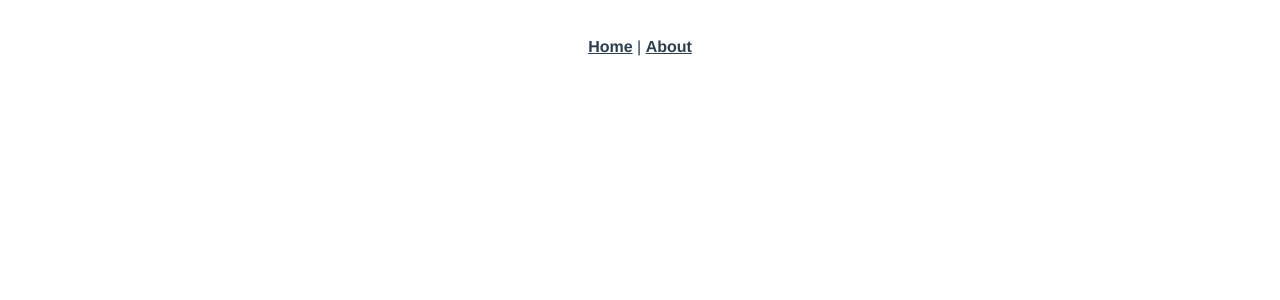
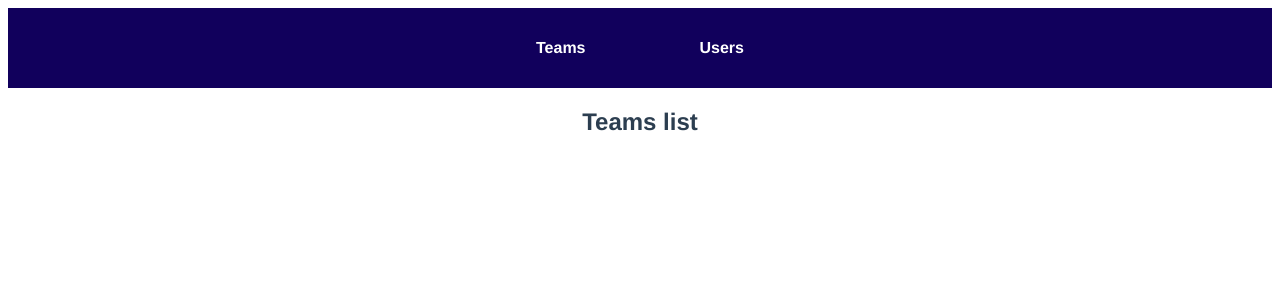
Before and after one commit to mrOtoM/Vue-aplikacia-1, a Vue app: page /teams in a window 1280 px wide. Before the commit this address had no page. Shown: the top 300 px of the page. Built offline with nearby package versions, Linux system fonts and the light colour scheme.

Commit message:
Pridanie troch komponentov

```diff
--- a/src/App.vue
+++ b/src/App.vue
@@ -1,10 +1,18 @@
 <template>
-  <nav>
-    <router-link to="/">Home</router-link> |
-    <router-link to="/about">About</router-link>
-  </nav>
-  <router-view/>
+  <the-navigation></the-navigation>
+  <main>
+    <router-view></router-view>
+  </main>
 </template>
+
+<script>
+import TheNavigation from './components/nav/TheNavigation.vue';
+export default {
+  components: {
+    TheNavigation,
+  },
+};
+</script>
 
 <style>
 #app {
@@ -15,16 +23,8 @@
   color: #2c3e50;
 }
 
-nav {
-  padding: 30px;
-}
-
 nav a {
   font-weight: bold;
   color: #2c3e50;
 }
-
-nav a.router-link-exact-active {
-  color: #42b983;
-}
 </style>
--- a/src/components/HelloWorld.vue
+++ /dev/null
@@ -1,58 +0,0 @@
-<template>
-  <div class="hello">
-    <h1>{{ msg }}</h1>
-    <p>
-      For a guide and recipes on how to configure / customize this project,<br>
-      check out the
-      <a href="https://cli.vuejs.org" target="_blank" rel="noopener">vue-cli documentation</a>.
-    </p>
-    <h3>Installed CLI Plugins</h3>
-    <ul>
-      <li><a href="https://github.com/vuejs/vue-cli/tree/dev/packages/%40vue/cli-plugin-babel" target="_blank" rel="noopener">babel</a></li>
-      <li><a href="https://github.com/vuejs/vue-cli/tree/dev/packages/%40vue/cli-plugin-router" target="_blank" rel="noopener">router</a></li>
-    </ul>
-    <h3>Essential Links</h3>
-    <ul>
-      <li><a href="https://vuejs.org" target="_blank" rel="noopener">Core Docs</a></li>
-      <li><a href="https://forum.vuejs.org" target="_blank" rel="noopener">Forum</a></li>
-      <li><a href="https://chat.vuejs.org" target="_blank" rel="noopener">Community Chat</a></li>
-      <li><a href="https://twitter.com/vuejs" target="_blank" rel="noopener">Twitter</a></li>
-      <li><a href="https://news.vuejs.org" target="_blank" rel="noopener">News</a></li>
-    </ul>
-    <h3>Ecosystem</h3>
-    <ul>
-      <li><a href="https://router.vuejs.org" target="_blank" rel="noopener">vue-router</a></li>
-      <li><a href="https://vuex.vuejs.org" target="_blank" rel="noopener">vuex</a></li>
-      <li><a href="https://github.com/vuejs/vue-devtools#vue-devtools" target="_blank" rel="noopener">vue-devtools</a></li>
-      <li><a href="https://vue-loader.vuejs.org" target="_blank" rel="noopener">vue-loader</a></li>
-      <li><a href="https://github.com/vuejs/awesome-vue" target="_blank" rel="noopener">awesome-vue</a></li>
-    </ul>
-  </div>
-</template>
-
-<script>
-export default {
-  name: 'HelloWorld',
-  props: {
-    msg: String
-  }
-}
-</script>
-
-<!-- Add "scoped" attribute to limit CSS to this component only -->
-<style scoped>
-h3 {
-  margin: 40px 0 0;
-}
-ul {
-  list-style-type: none;
-  padding: 0;
-}
-li {
-  display: inline-block;
-  margin: 0 10px;
-}
-a {
-  color: #42b983;
-}
-</style>
--- /dev/null
+++ b/src/components/nav/TheNavigation.vue
@@ -0,0 +1,57 @@
+<template>
+  <header>
+    <nav>
+      <ul>
+        <li>
+          <router-link to="/teams">Teams</router-link>
+        </li>
+        <li>
+          <router-link to="/users">Users</router-link>
+        </li>
+      </ul>
+    </nav>
+  </header>
+</template>
+
+<style scoped>
+header {
+  width: 100%;
+  height: 5rem;
+  background-color: #11005c;
+}
+
+nav {
+  height: 100%;
+}
+
+ul {
+  list-style: none;
+  margin: 0;
+  padding: 0;
+  height: 100%;
+  display: flex;
+  justify-content: center;
+  align-items: center;
+}
+
+li {
+  margin: 0 2rem;
+}
+
+a {
+  text-decoration: none;
+  background: transparent;
+  border: 1px solid transparent;
+  cursor: pointer;
+  color: white;
+  padding: 0.5rem 1.5rem;
+  display: inline-block;
+}
+
+a:hover,
+a:active {
+  color: #f1a80a;
+  border-color: #f1a80a;
+  background-color: #1a037e;
+}
+</style>
--- /dev/null
+++ b/src/components/teams/TeamsList.vue
@@ -0,0 +1,9 @@
+<template>
+  <h2>Teams list</h2>
+</template>
+
+<script>
+export default {};
+</script>
+
+<style></style>
--- /dev/null
+++ b/src/components/users/UsersList.vue
@@ -0,0 +1,9 @@
+<template>
+  <h2>Users list</h2>
+</template>
+
+<script>
+export default {};
+</script>
+
+<style></style>
--- a/src/router/index.js
+++ b/src/router/index.js
@@ -1,25 +1,23 @@
-import { createRouter, createWebHistory } from 'vue-router'
-import HomeView from '../views/HomeView.vue'
+import { createRouter, createWebHistory } from 'vue-router';
+import TeamsList from '../components/teams/TeamsList.vue';
+import UsersList from '../components/users/UsersList.vue';
 
 const routes = [
   {
-    path: '/',
-    name: 'home',
-    component: HomeView
+    path: '/teams',
+    name: 'TeamsList',
+    component: TeamsList,
   },
   {
-    path: '/about',
-    name: 'about',
-    // route level code-splitting
-    // this generates a separate chunk (about.[hash].js) for this route
-    // which is lazy-loaded when the route is visited.
-    component: () => import(/* webpackChunkName: "about" */ '../views/AboutView.vue')
-  }
-]
+    path: '/users',
+    name: 'UsersList',
+    component: UsersList,
+  },
+];
 
 const router = createRouter({
   history: createWebHistory(process.env.BASE_URL),
-  routes
-})
+  routes,
+});
 
-export default router
+export default router;
--- a/src/views/AboutView.vue
+++ /dev/null
@@ -1,5 +0,0 @@
-<template>
-  <div class="about">
-    <h1>This is an about page</h1>
-  </div>
-</template>
--- a/src/views/HomeView.vue
+++ /dev/null
@@ -1,18 +0,0 @@
-<template>
-  <div class="home">
-    <img alt="Vue logo" src="../assets/logo.png">
-    <HelloWorld msg="Welcome to Your Vue.js App"/>
-  </div>
-</template>
-
-<script>
-// @ is an alias to /src
-import HelloWorld from '@/components/HelloWorld.vue'
-
-export default {
-  name: 'HomeView',
-  components: {
-    HelloWorld
-  }
-}
-</script>
```
Also changed, not shown: src/main.js (+9 -4 lines), 1 other file (tests, documents, lock files or other folders).
